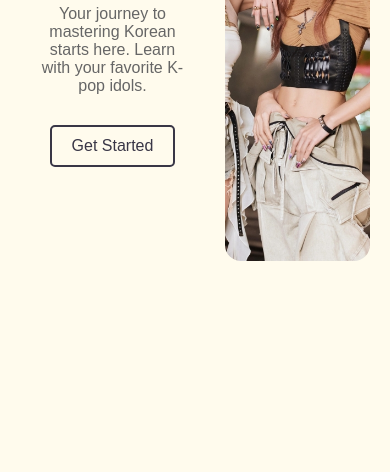
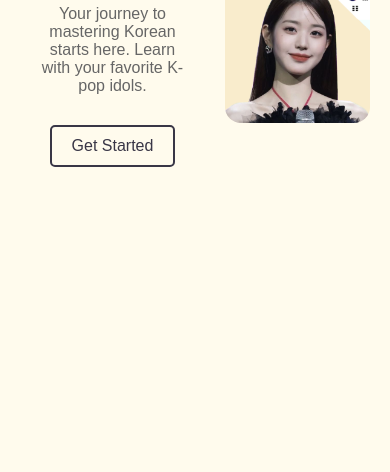
Before and after one commit to pouriaafshari/cherrybox, a plain HTML site: page index.html in a window 390 px wide. Shown: the part 372-844 px from the top of the page. Drawn offline with Linux system fonts and the light colour scheme.

Commit message:
fixed image

```diff
--- a/index.html
+++ b/index.html
@@ -27,7 +27,7 @@
                 <button class="cta-btn" onclick="window.location.href='https://play.google.com/store/apps/details?id=com.learnkoreankpop&hl=en'">Get Started</button>
             </div>
             <div class="hero-image">
-                <img src="./hero.jpg" alt="K-pop Idols">
+                <img src="./hero.png" alt="K-pop Idols">
             </div>
         </div>
     </section>
--- a/styles.css
+++ b/styles.css
@@ -159,8 +159,9 @@ button:hover {
 }
 
 .hero-image img {
-    max-width: 100%;
+    max-width: 40%;
     height: auto;
+    border-radius: 1em;
 }
 
 /* Features Section Styles */
@@ -234,9 +235,9 @@ button:hover {
     }
 
     .hero-image img {
-        height: 50vh;
         object-fit: cover;
         border-radius: 1em;
+        max-width: 100%;
     }
 }
 
```
Also changed, not shown: hero.png (added).
